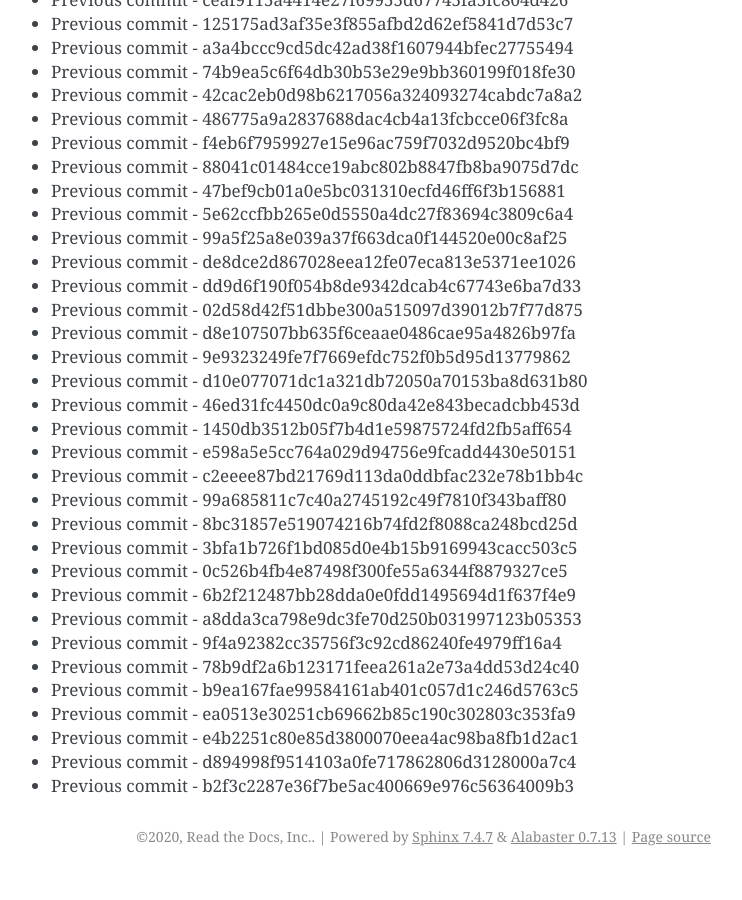
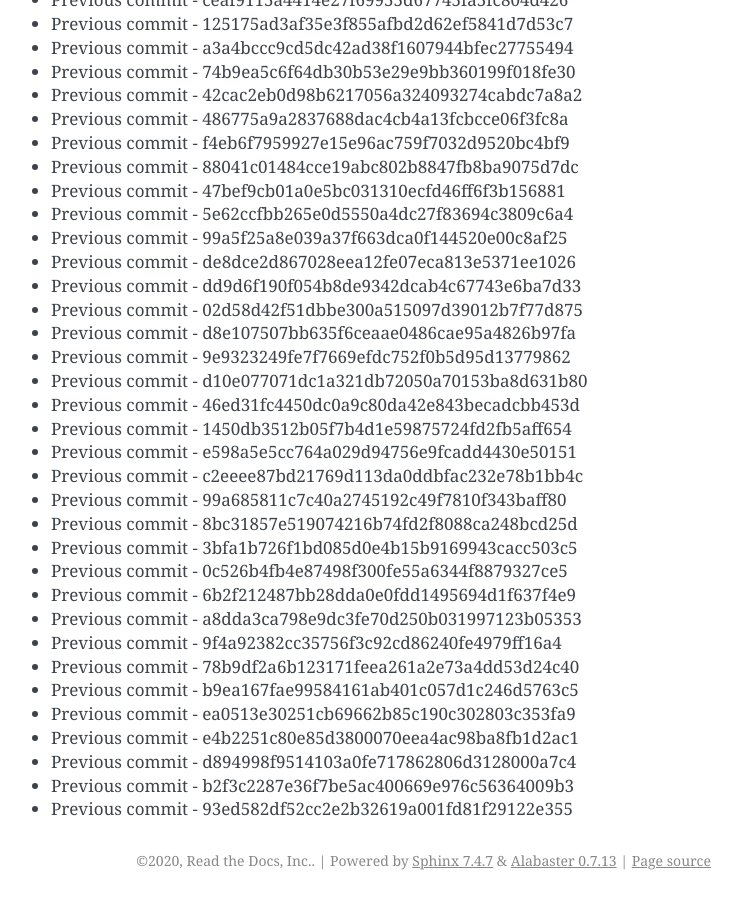
Before and after one commit to readthedocs/rtd-git-stresstest, a Sphinx documentation site: the page built from docs/updates.rst, in a window 1280 px wide and 900 px high, scrolled down 22596 px. Shown: the whole window, without its empty margins (399-1141 px from the left). Built offline with Sphinx 7.4.7, drawn with Linux system fonts in a browser that asks for light colours; before the commit the page ends 23472 px from its top, so only the background shows below that.

Commit message:
Generating commit from previous: 93ed582df52cc2e2b32619a001fd81f29122e355

```diff
--- a/docs/updates.rst
+++ b/docs/updates.rst
@@ -981,3 +981,4 @@ It can be tested for any performance characteristics.
 * Previous commit - e4b2251c80e85d3800070eea4ac98ba8fb1d2ac1
 * Previous commit - d894998f9514103a0fe717862806d3128000a7c4
 * Previous commit - b2f3c2287e36f7be5ac400669e976c56364009b3
+* Previous commit - 93ed582df52cc2e2b32619a001fd81f29122e355
```
